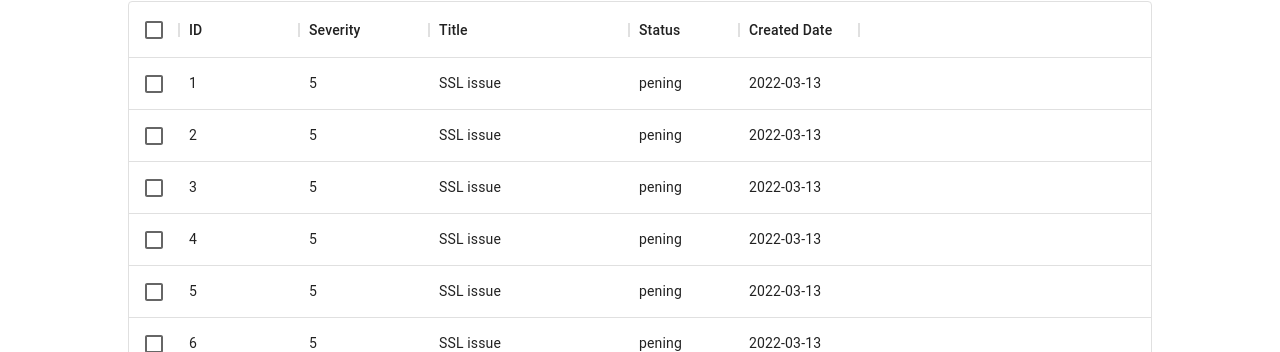
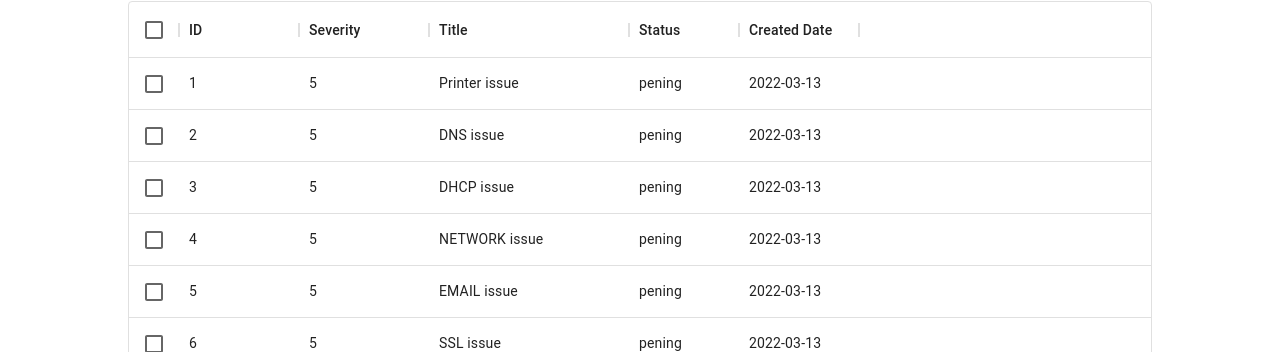
Before and after one commit to osefatul/ticket-tracker-system-CRM, a React (Create React App) app in the folder frontend/: page /dashboard in a window 1280 px wide. Shown: the part 193-545 px from the top of the page. Built offline with nearby package versions, Linux system fonts and the light colour scheme.

Commit message:
ticket search functionalilty has been coded and added to ticket list page

```diff
--- a/frontend/src/components/TicketsTable.jsx
+++ b/frontend/src/components/TicketsTable.jsx
@@ -1,86 +1,16 @@
-import React from "react";
+import React, { useEffect } from "react";
 import { DataGrid, GridColDef, GridValueGetterParams } from "@mui/x-data-grid";
 import { useState } from "react";
 import { Link } from "react-router-dom";
-const userRows = [
-  {
-    id: 1,
-    severity: 5,
-    title: "SSL issue",
-    status: "pening",
-    createdDate: "2022-03-13",
-  },
-  {
-    id: 2,
-    severity: 5,
-    title: "SSL issue",
-    status: "pening",
-    createdDate: "2022-03-13",
-  },
-  {
-    id: 3,
-    severity: 5,
-    title: "SSL issue",
-    status: "pening",
-    createdDate: "2022-03-13",
-  },
-  {
-    id: 4,
-    severity: 5,
-    title: "SSL issue",
-    status: "pening",
-    createdDate: "2022-03-13",
-  },
-  {
-    id: 5,
-    severity: 5,
-    title: "SSL issue",
-    status: "pening",
-    createdDate: "2022-03-13",
-  },
-  {
-    id: 6,
-    severity: 5,
-    title: "SSL issue",
-    status: "pening",
-    createdDate: "2022-03-13",
-  },
-  {
-    id: 7,
-    severity: 5,
-    title: "SSL issue",
-    status: "pening",
-    createdDate: "2022-03-13",
-  },
-  {
-    id: 8,
-    severity: 5,
-    title: "SSL issue",
-    status: "pening",
-    createdDate: "2022-03-13",
-  },
-  {
-    id: 9,
-    severity: 5,
-    title: "SSL issue",
-    status: "pening",
-    createdDate: "2022-03-13",
-  },
-  {
-    id: 10,
-    severity: 5,
-    title: "SSL issue",
-    status: "pening",
-    createdDate: "2022-03-13",
-  },
-];
 
-function TicketsTable() {
+function TicketsTable({ tickets }) {
   //using state hook in order to comply with changing as we are deleteing rows
-  const [data, setData] = useState(userRows);
-  const handleDelete = (id) => {
-    setData(data.filter((item) => item.id !== id)); //map all those that are not equal to the selected row id
-  };
+  const [data, setData] = useState(tickets);
+
+  // Everytime Tickets list get changed, then change Data as well.
+  useEffect(() => {
+    setData(tickets);
+  }, [tickets]);
 
   const columns = [
     { field: "id", headerName: "ID", width: 120 },
--- /dev/null
+++ b/frontend/src/dummyTickets.js
@@ -0,0 +1,72 @@
+export const userRows = [
+  {
+    id: 1,
+    severity: 5,
+    title: "Printer issue",
+    status: "pening",
+    createdDate: "2022-03-13",
+  },
+  {
+    id: 2,
+    severity: 5,
+    title: "DNS issue",
+    status: "pening",
+    createdDate: "2022-03-13",
+  },
+  {
+    id: 3,
+    severity: 5,
+    title: "DHCP issue",
+    status: "pening",
+    createdDate: "2022-03-13",
+  },
+  {
+    id: 4,
+    severity: 5,
+    title: "NETWORK issue",
+    status: "pening",
+    createdDate: "2022-03-13",
+  },
+  {
+    id: 5,
+    severity: 5,
+    title: "EMAIL issue",
+    status: "pening",
+    createdDate: "2022-03-13",
+  },
+  {
+    id: 6,
+    severity: 5,
+    title: "SSL issue",
+    status: "pening",
+    createdDate: "2022-03-13",
+  },
+  {
+    id: 7,
+    severity: 5,
+    title: "SSL issue",
+    status: "pening",
+    createdDate: "2022-03-13",
+  },
+  {
+    id: 8,
+    severity: 5,
+    title: "SSL issue",
+    status: "pening",
+    createdDate: "2022-03-13",
+  },
+  {
+    id: 9,
+    severity: 5,
+    title: "SSL issue",
+    status: "pening",
+    createdDate: "2022-03-13",
+  },
+  {
+    id: 10,
+    severity: 5,
+    title: "SSL issue",
+    status: "pening",
+    createdDate: "2022-03-13",
+  },
+];
--- a/frontend/src/pages/Dashboard.jsx
+++ b/frontend/src/pages/Dashboard.jsx
@@ -4,6 +4,9 @@ import TicketsTable from "../components/TicketsTable";
 import PageBreadCrumbs from "../components/PageBreadCrumbs";
 import Header from "../components/Header";
 import Footer from "../components/Footer";
+
+// Dummy tickets
+import { userRows } from "../dummyTickets";
 function Dashboard() {
   return (
     <>
@@ -31,7 +34,7 @@ function Dashboard() {
         </div>
 
         {/* Tickets Table */}
-        <TicketsTable />
+        <TicketsTable tickets={userRows} />
       </div>
       <Footer />
     </>
--- a/frontend/src/pages/TicketLists.jsx
+++ b/frontend/src/pages/TicketLists.jsx
@@ -3,21 +3,37 @@ import PageBreadCrumbs from "../components/PageBreadCrumbs";
 import Footer from "../components/Footer";
 import Header from "../components/Header";
 import { AiOutlineSearch } from "react-icons/ai";
+import TicketsTable from "../components/TicketsTable";
+// Dummy tickets
+import { userRows } from "../dummyTickets";
+
 function TicketLists() {
-  const [ticketString, setTicketString] = useState("");
+  const [searchString, setSearchString] = useState("");
+  const [tickets, setTickets] = useState(userRows);
 
-  useEffect(() => {}, [ticketString]);
+  useEffect(() => {}, [searchString, tickets]);
 
   const handleOnChange = (e) => {
-    setTicketString(e.target.value);
-    console.log(e.target.value);
+    const { value } = e.target;
+    setSearchString(value);
+    searchTicket(value);
   };
+
+  // Search Tickets
+  const searchTicket = (stringg) => {
+    const filteredTickets = userRows.filter((ticket) =>
+      ticket.title.toLowerCase().includes(stringg.toLowerCase())
+    );
+    setTickets(filteredTickets);
+    // console.log(filteredTickets);
+  };
+
   return (
     <>
       <Header />
       <div className="layout pt-4">
         <PageBreadCrumbs page="Ticket Lists" />
-        <div className="flex flex-col md:flex-row items-center justify-center md:justify-between space-y-2 md:space-y-0">
+        <div className="flex flex-col md:flex-row items-center justify-center md:justify-between space-y-2 md:space-y-0 pt-3">
           <button className="  text-[14px] border border-1 h-8 px-3 rounded-lg bg-green-800 ">
             New Ticket
           </button>
@@ -28,12 +44,14 @@ function TicketLists() {
               type="text"
               name="searchTicket"
               onChange={handleOnChange}
-              value={ticketString}
+              value={searchString}
               placeholder="Search for ticket"
               className="focus:outline-none flex items-center justify-center text-[13px]"
             />
           </div>
         </div>
+
+        <TicketsTable tickets={tickets} />
       </div>
 
       <Footer />
```
